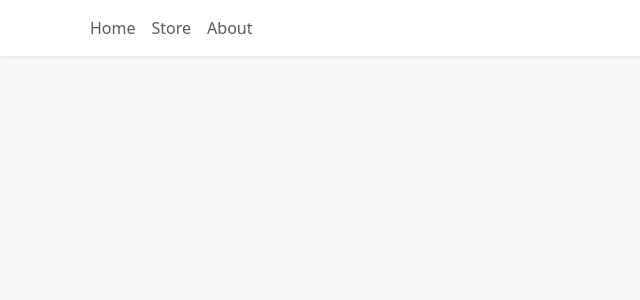
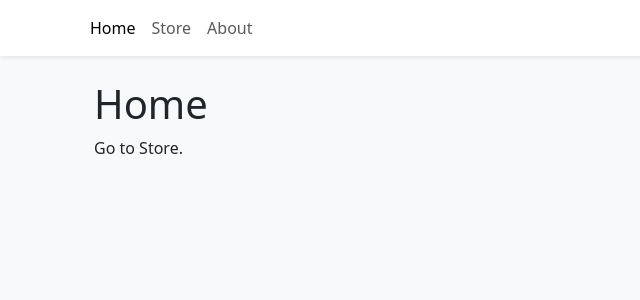
Before and after one commit to ArjunSemwal02/Shopping-Cart, a React (Vite) app: page / in a window 1280 px wide. Before the commit this address had no page. Shown: the top 300 px of the page, without its empty margins (0-640 px from the left). Built offline with nearby package versions, Linux system fonts and the light colour scheme; the HTML template or start-up script is replaced by a standard one.

Commit message:
again updated the path for home page

```diff
--- a/src/App.tsx
+++ b/src/App.tsx
@@ -12,7 +12,7 @@
       <Navbar/>
       <Container className="mb-4 p-4">
           <Routes>
-            <Route path="/home" element={<Home/>}></Route>
+            <Route path="/" element={<Home/>}></Route>
             <Route path="/store" element={<Store/>}></Route>
             <Route path="/about" element={<About/>}></Route>
           </Routes>
--- a/src/components/Navbar.tsx
+++ b/src/components/Navbar.tsx
@@ -7,7 +7,7 @@
     return <NavbarBS sticky="top" className="bg-white shadow-sm mb-0">
             <Container >
                 <Nav className="me-auto" >
-                    <Nav.Link to="/home" as={NavLink}>
+                    <Nav.Link to="/" as={NavLink}>
                         Home
                     </Nav.Link>
                     <Nav.Link to="/store" as={NavLink}>
```
